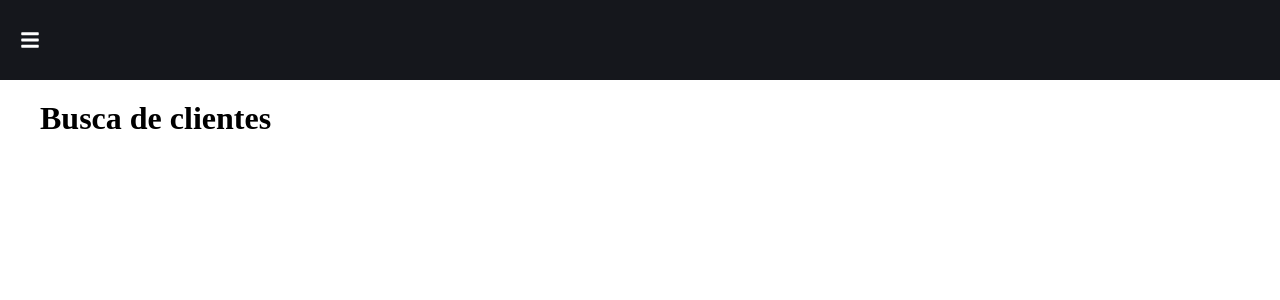
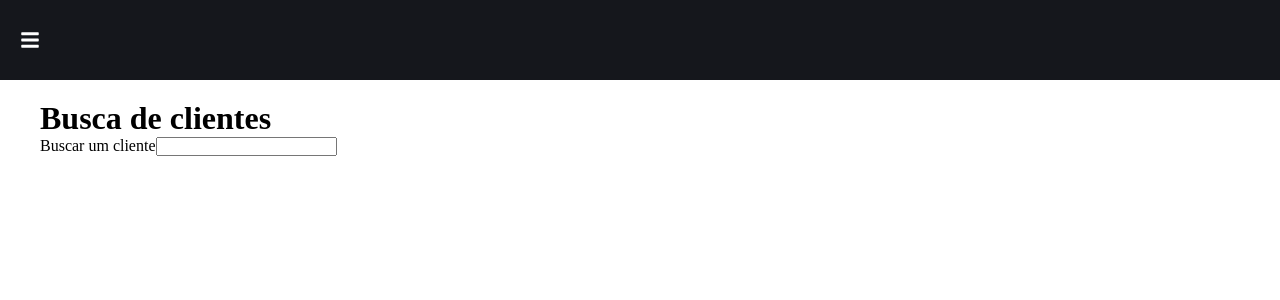
Before and after one commit to slicedcheese1/OticaCrud, a React (Vite) app: page /ClienteBusca in a window 1280 px wide. Shown: the top 300 px of the page. Built offline with nearby package versions, Linux system fonts and the light colour scheme.

Commit message:
Update ClienteBusca.jsx

```diff
--- a/src/Pages/ClienteBusca.jsx
+++ b/src/Pages/ClienteBusca.jsx
@@ -4,7 +4,9 @@ function ClienteBusca() {
 
   return (
     <>
-     <h1>Busca de clientes</h1>
+     <h1> Busca de clientes</h1>
+      <label>Buscar um cliente</label>
+     <input type = "search"></input>
     </>
   )
 }
```
